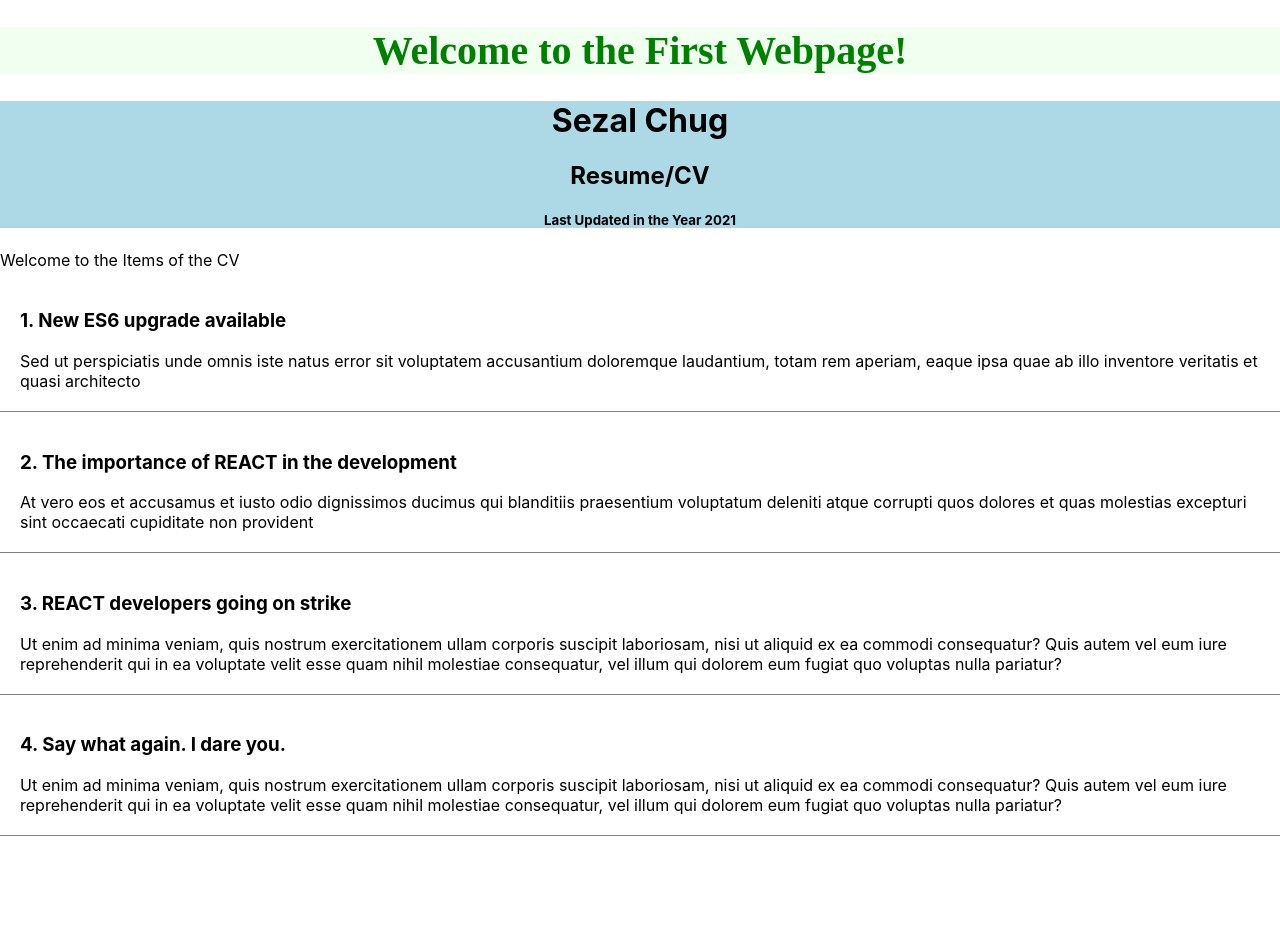
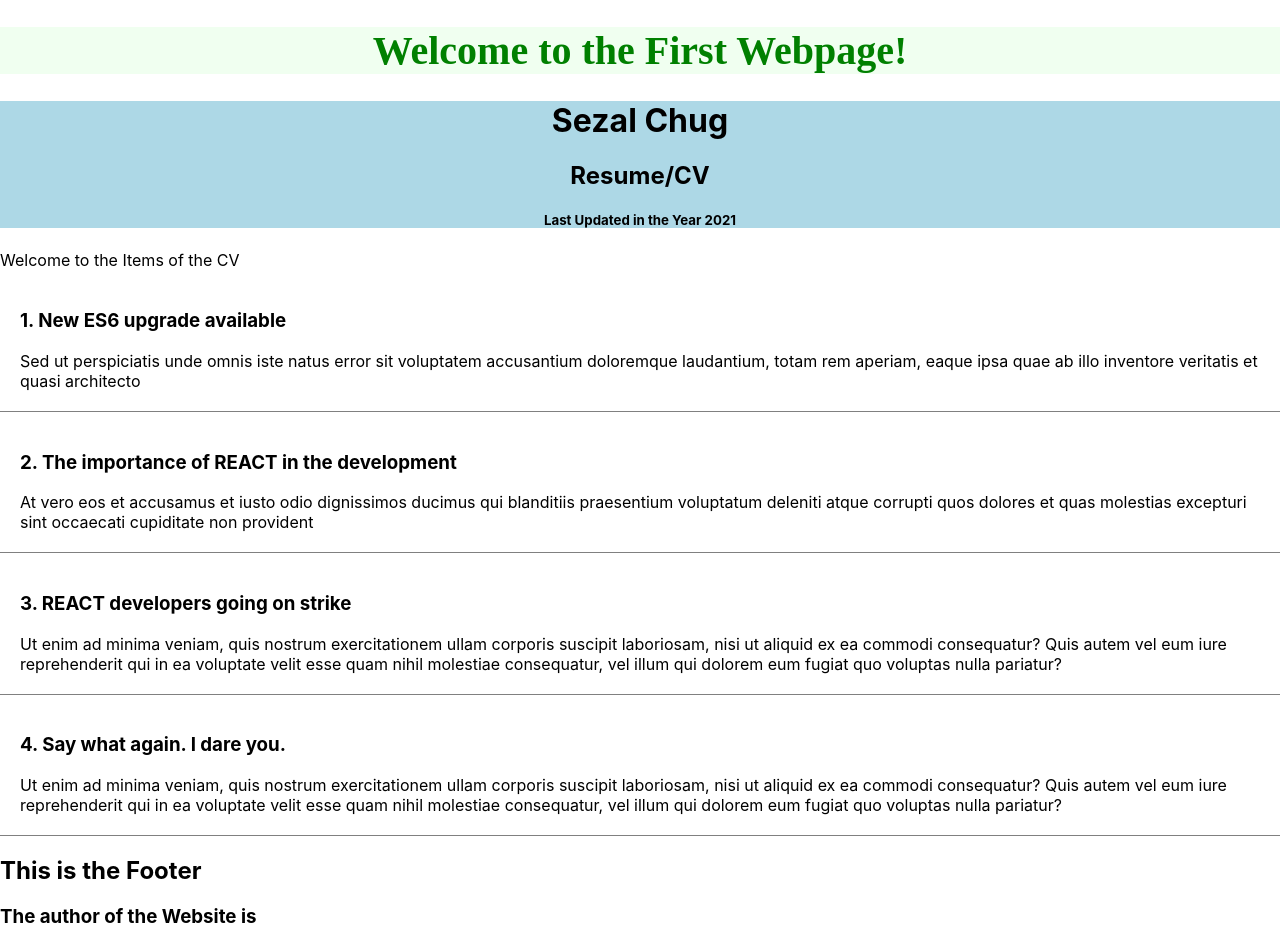
Before and after one commit to sez98/Learning-React, a React (Create React App) app: page / in a window 1280 px wide. Before the commit the page ends 836 px from the top, so only its background shows below. Built offline with nearby package versions, Linux system fonts and the light colour scheme.

Commit message:
props3 transfering props from class based to class based

```diff
--- a/src/App.js
+++ b/src/App.js
@@ -1,6 +1,7 @@
 import React, { Component } from 'react';
 
 import Header from './components/header';
+import Footer from './components/footer'
 import ItemList from './components/itemlist';
 import DB from './db.json';
 
@@ -9,7 +10,8 @@ import './styles/App.css';
 //data can be passed between components back and forth using props
 class App extends Component {
   state = {
-    DB1: DB
+    DB1: DB,
+    Author: "Sezal Chug"
   }
 
   render() {
@@ -21,6 +23,8 @@ class App extends Component {
         <Header />
         <ItemList
           DB1= {this.state.DB1}
+        />
+        <Footer Author= {this.state.author}
         />
       </>
     );
--- /dev/null
+++ b/src/components/footer.js
@@ -0,0 +1,18 @@
+import React, { Component } from 'react';
+
+
+class Footer extends Component{
+
+    render(){
+        return (
+            <>
+                <footer>
+                    <h2>This is the Footer</h2>
+                    <h3>The author of the Website is {this.props.author}</h3>
+                </footer>
+            </>
+        );
+    }
+}
+
+export default Footer;
--- a/src/components/header.js
+++ b/src/components/header.js
@@ -9,11 +9,11 @@ class Header extends Component{
     render(){
         return (
             <>
-                <div className="header">
+                <header className="header">
                     <h1>Sezal Chug</h1>
                     <h2>Resume/CV</h2>
                     <h5>Last Updated in the Year {this.getYear()}</h5>
-                </div>
+                </header>
             </>
         );
     }
```
